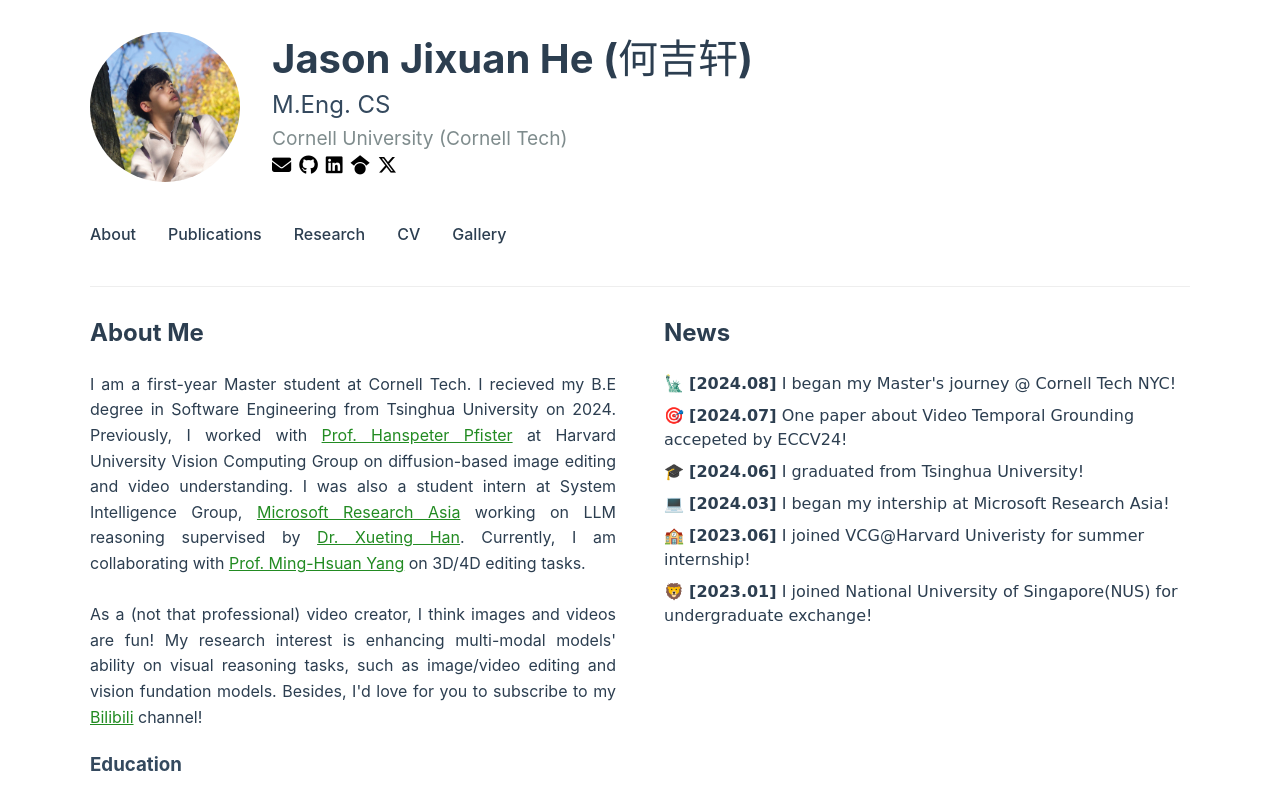
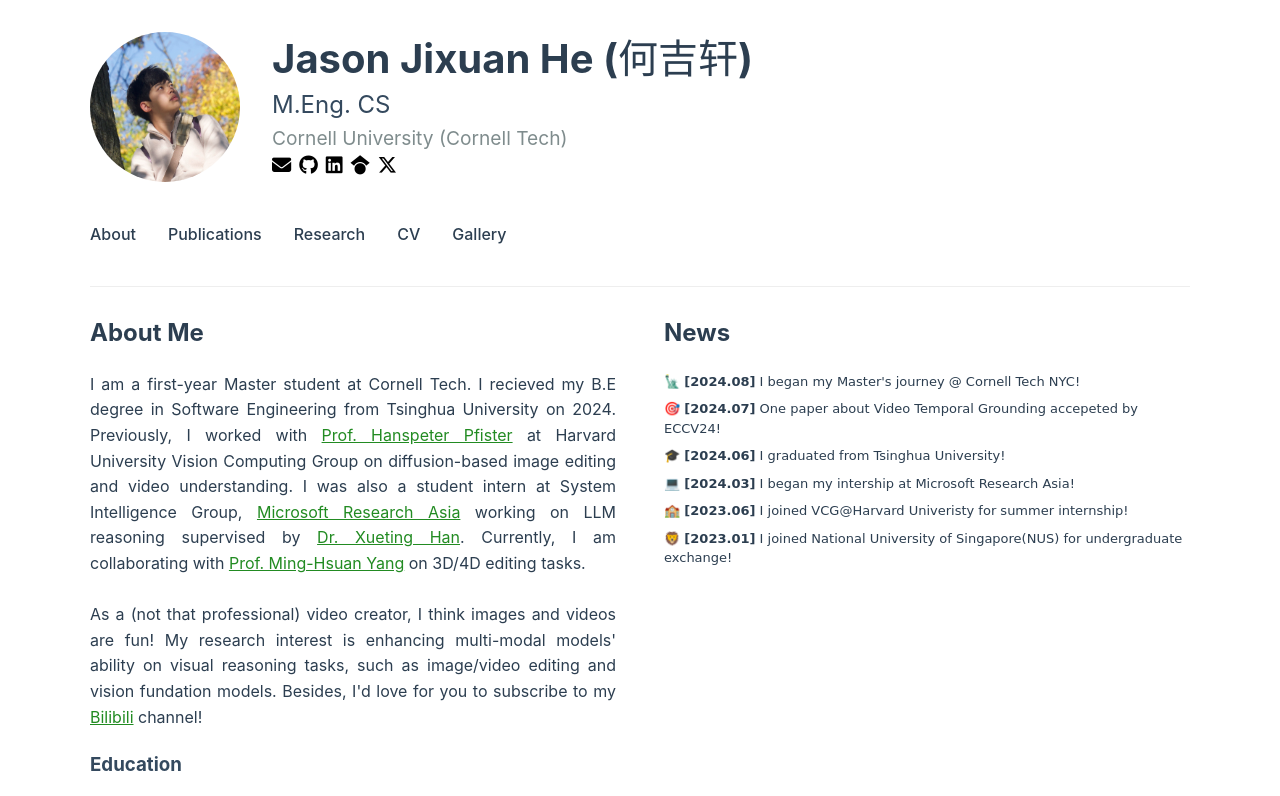
Before and after one commit to KaKituken/home, a Vue app: page /#/ in a window 1280 px wide. Shown: the top 796 px of the page. Built offline with nearby package versions, Linux system fonts and the light colour scheme.

Commit message:
adjust font size

```diff
--- a/src/components/About.vue
+++ b/src/components/About.vue
@@ -100,5 +100,6 @@ li {
 
 .news-container ul {
   font-family: comic sans ms;
+  font-size: small
 }
 </style>
```
